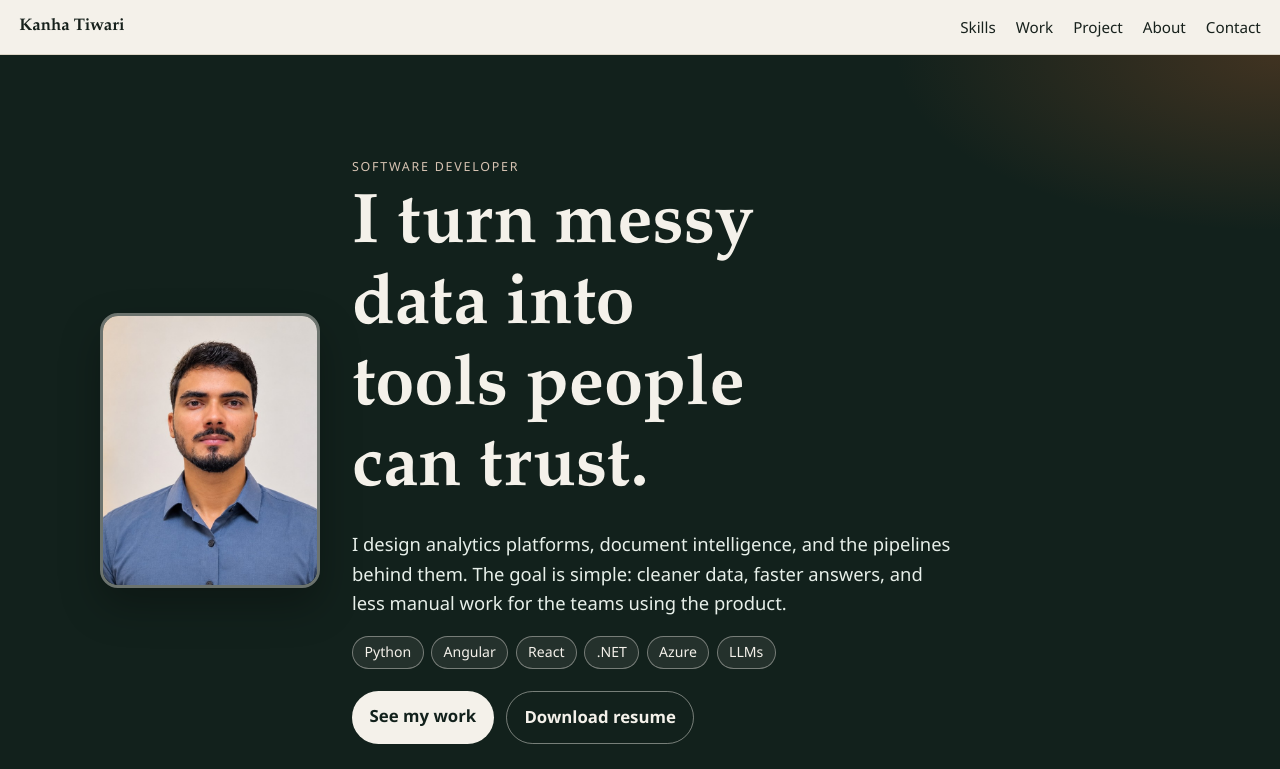
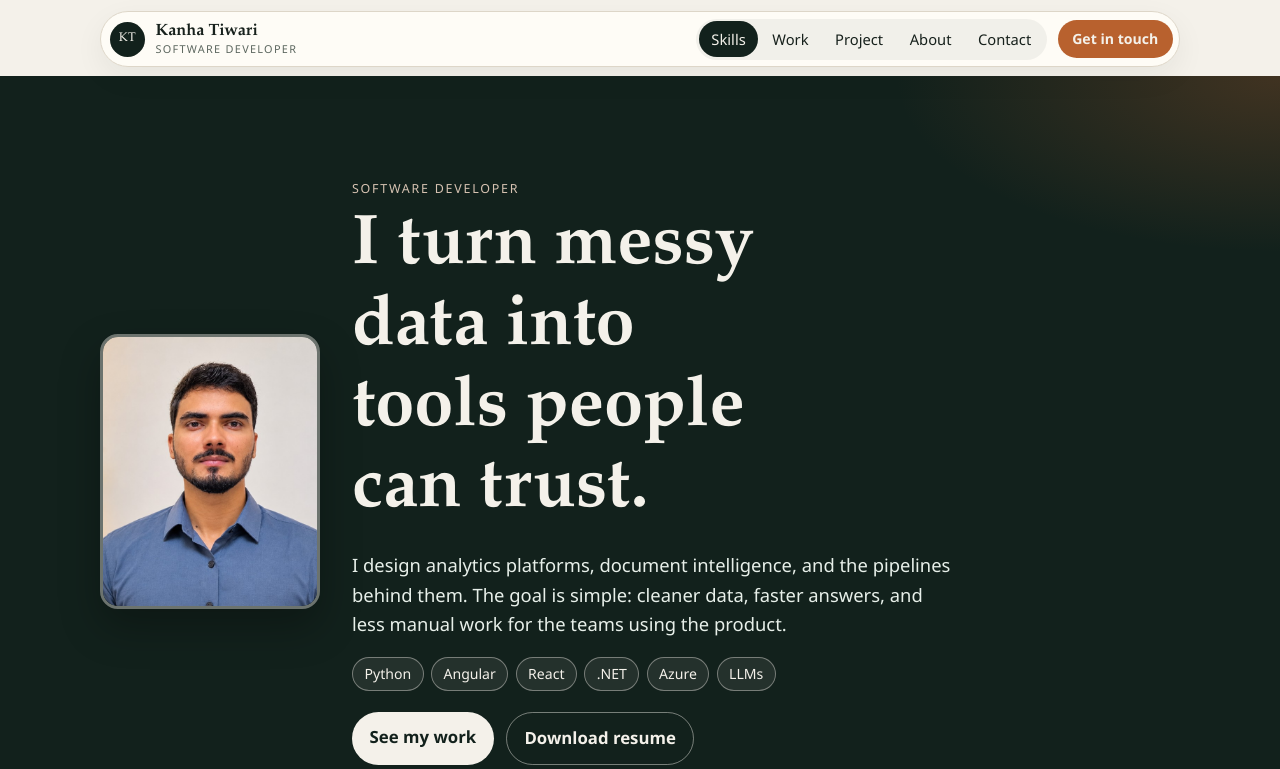
Before and after one commit to kanha638/tiwarikanha26, a plain HTML site: page index.html in a window 1280 px wide. Shown: the top 769 px of the page. Drawn offline with Linux system fonts and the light colour scheme.

Commit message:
tobar design modified

```diff
--- a/index.html
+++ b/index.html
@@ -18,24 +18,35 @@
     <a class="skip-link" href="#main">Skip to content</a>
 
     <header class="site-header">
-      <a class="brand" href="#top">Kanha Tiwari</a>
-      <details class="menu">
-        <summary>Menu</summary>
-        <nav aria-label="Primary">
+      <div class="header-bar">
+        <a class="brand" href="#top">
+          <span class="brand-mark" aria-hidden="true">KT</span>
+          <span class="brand-text">
+            <span class="brand-name">Kanha Tiwari</span>
+            <span class="brand-role">Software Developer</span>
+          </span>
+        </a>
+        <nav class="desktop-nav" aria-label="Primary">
           <a href="#skills">Skills</a>
           <a href="#work">Work</a>
           <a href="#project">Project</a>
           <a href="#about">About</a>
           <a href="#contact">Contact</a>
         </nav>
-      </details>
-      <nav class="desktop-nav" aria-label="Primary">
-        <a href="#skills">Skills</a>
-        <a href="#work">Work</a>
-        <a href="#project">Project</a>
-        <a href="#about">About</a>
-        <a href="#contact">Contact</a>
-      </nav>
+        <a class="header-cta" href="#contact">Get in touch</a>
+        <details class="menu">
+          <summary aria-label="Open menu">
+            <span class="menu-bars" aria-hidden="true"></span>
+          </summary>
+          <nav aria-label="Primary">
+            <a href="#skills">Skills</a>
+            <a href="#work">Work</a>
+            <a href="#project">Project</a>
+            <a href="#about">About</a>
+            <a href="#contact">Contact</a>
+          </nav>
+        </details>
+      </div>
     </header>
 
     <main id="main">
@@ -506,6 +517,47 @@
       </div>
     </footer>
     <script>
+      const siteHeader = document.querySelector(".site-header");
+      const menu = document.querySelector(".menu");
+      const navLinks = document.querySelectorAll(".desktop-nav a, .menu nav a");
+      const sections = ["skills", "work", "project", "about", "contact"]
+        .map((id) => document.getElementById(id))
+        .filter(Boolean);
+
+      const markCurrent = (id) => {
+        navLinks.forEach((link) => {
+          if (link.getAttribute("href") === "#" + id) {
+            link.setAttribute("aria-current", "page");
+          } else {
+            link.removeAttribute("aria-current");
+          }
+        });
+      };
+
+      const sectionWatcher = new IntersectionObserver(
+        (entries) => {
+          const visible = entries
+            .filter((entry) => entry.isIntersecting)
+            .sort((a, b) => b.intersectionRatio - a.intersectionRatio)[0];
+          if (visible) markCurrent(visible.target.id);
+        },
+        { rootMargin: "-45% 0px -45% 0px", threshold: [0, 0.25, 0.6] }
+      );
+
+      sections.forEach((section) => sectionWatcher.observe(section));
+
+      const onScroll = () => {
+        siteHeader.classList.toggle("is-scrolled", window.scrollY > 8);
+      };
+      onScroll();
+      window.addEventListener("scroll", onScroll, { passive: true });
+
+      menu.querySelectorAll("a").forEach((link) => {
+        link.addEventListener("click", () => {
+          menu.removeAttribute("open");
+        });
+      });
+
       const contactForm = document.getElementById("contact-form");
       const motionOk = !window.matchMedia("(prefers-reduced-motion: reduce)").matches;
       if (motionOk) {
--- a/styles.css
+++ b/styles.css
@@ -21,11 +21,11 @@
 }
 
 html {
-  scroll-padding-top: 4.5rem;
+  scroll-padding-top: 5.5rem;
 }
 
 section[id] {
-  scroll-margin-top: 4.5rem;
+  scroll-margin-top: 0;
 }
 
 body {
@@ -77,49 +77,142 @@ a:hover {
   position: sticky;
   top: 0;
   z-index: 5;
+  padding: 0.7rem 0.75rem 0.55rem;
+  background: var(--paper);
+}
+
+.header-bar {
+  position: relative;
+  width: min(1080px, 100%);
+  margin-inline: auto;
   display: flex;
   align-items: center;
-  justify-content: space-between;
-  gap: 1rem;
-  padding: 0.85rem 1.2rem;
-  background: var(--paper);
-  border-bottom: 1px solid var(--line);
+  gap: 0.7rem;
+  padding: 0.4rem 0.4rem 0.4rem 0.55rem;
+  background: rgba(255, 253, 248, 0.88);
+  border: 1px solid var(--line);
+  border-radius: 999px;
+  box-shadow: 0 10px 30px rgba(18, 33, 28, 0.06);
+  backdrop-filter: blur(16px);
+}
+
+.site-header.is-scrolled .header-bar {
+  box-shadow: 0 14px 36px rgba(18, 33, 28, 0.12);
 }
 
 .brand {
+  display: flex;
+  align-items: center;
+  gap: 0.65rem;
+  min-width: 0;
   color: var(--ink);
-  font-family: var(--serif);
-  font-weight: 600;
   text-decoration: none;
 }
 
-.brand:hover {
+.brand-mark {
+  display: grid;
+  place-items: center;
+  flex: none;
+  width: 2.2rem;
+  height: 2.2rem;
+  border-radius: 50%;
+  background: var(--forest);
+  color: var(--cream);
+  font-family: var(--serif);
+  font-size: 0.78rem;
+  letter-spacing: 0.03em;
+}
+
+.brand-text {
+  display: grid;
+  line-height: 1.1;
+  min-width: 0;
+}
+
+.brand-name {
+  font-family: var(--serif);
+  font-weight: 600;
+  font-size: 1.02rem;
+}
+
+.brand-role {
+  display: none;
+  margin-top: 0.15rem;
+  color: var(--muted);
+  font-size: 0.68rem;
+  letter-spacing: 0.12em;
+  text-transform: uppercase;
+}
+
+.brand:hover .brand-name {
   color: var(--green);
 }
 
 .desktop-nav {
   display: none;
-  gap: 1.25rem;
+  margin-left: auto;
+  align-items: center;
+  gap: 0.1rem;
+  padding: 0.18rem;
+  background: rgba(18, 33, 28, 0.05);
+  border-radius: 999px;
 }
 
 .desktop-nav a,
 .menu a {
   color: var(--ink);
   text-decoration: none;
-  font-size: 0.95rem;
+  font-size: 0.92rem;
 }
 
-.desktop-nav a:hover,
-.menu a:hover {
-  color: var(--green);
+.desktop-nav a {
+  padding: 0.38rem 0.78rem;
+  border-radius: 999px;
+}
+
+.desktop-nav a:hover {
+  background: rgba(18, 33, 28, 0.06);
+  color: var(--ink);
+}
+
+.desktop-nav a[aria-current="page"] {
+  background: var(--forest);
+  color: var(--cream);
+}
+
+.desktop-nav a[aria-current="page"]:hover {
+  background: var(--forest);
+  color: var(--cream);
+}
+
+.header-cta {
+  display: none;
+  flex: none;
+  background: var(--warm);
+  color: var(--cream);
+  text-decoration: none;
+  font-size: 0.88rem;
+  font-weight: 600;
+  padding: 0.48rem 0.9rem;
+  border-radius: 999px;
+}
+
+.header-cta:hover {
+  background: var(--forest);
+  color: var(--cream);
 }
 
 .menu summary {
   list-style: none;
   cursor: pointer;
+  display: grid;
+  place-items: center;
+  width: 2.35rem;
+  height: 2.35rem;
+  margin-left: auto;
   border: 1px solid var(--line);
-  border-radius: 999px;
-  padding: 0.35rem 0.9rem;
+  border-radius: 50%;
+  padding: 0;
   background: var(--paper-2);
 }
 
@@ -127,23 +220,83 @@ a:hover {
   display: none;
 }
 
+.menu-bars,
+.menu-bars::before,
+.menu-bars::after {
+  display: block;
+  width: 0.95rem;
+  height: 1.5px;
+  border-radius: 1px;
+  background: var(--ink);
+}
+
+.menu-bars {
+  position: relative;
+}
+
+.menu-bars::before,
+.menu-bars::after {
+  content: "";
+  position: absolute;
+  left: 0;
+}
+
+.menu-bars::before {
+  top: -5px;
+}
+
+.menu-bars::after {
+  top: 5px;
+}
+
+.menu[open] .menu-bars {
+  background: transparent;
+}
+
+.menu[open] .menu-bars::before {
+  top: 0;
+  transform: rotate(45deg);
+}
+
+.menu[open] .menu-bars::after {
+  top: 0;
+  transform: rotate(-45deg);
+}
+
 .menu:not([open]) nav {
   display: none;
 }
 
+.menu a:hover {
+  color: var(--green);
+}
+
+.menu a[aria-current="page"] {
+  color: var(--green);
+  font-weight: 600;
+}
+
 .menu nav {
   display: grid;
-  gap: 0.7rem;
-  margin-top: 0.55rem;
-  min-width: 9rem;
+  gap: 0.15rem;
+  min-width: 11rem;
   position: absolute;
-  right: 1rem;
-  top: 3.3rem;
+  right: 0;
+  top: calc(100% + 0.5rem);
   background: var(--paper-2);
   border: 1px solid var(--line);
-  border-radius: 12px;
-  padding: 0.85rem 1rem;
+  border-radius: 16px;
+  padding: 0.45rem;
   box-shadow: var(--shadow);
+}
+
+.menu nav a {
+  padding: 0.5rem 0.75rem;
+  border-radius: 10px;
+}
+
+.menu nav a:hover {
+  background: rgba(18, 33, 28, 0.05);
 }
 
 .hero {
@@ -565,8 +718,16 @@ h3 {
     display: none;
   }
 
+  .brand-role {
+    display: block;
+  }
+
   .desktop-nav {
     display: flex;
+  }
+
+  .header-cta {
+    display: inline-block;
   }
 
   .hero-grid {
@@ -638,7 +799,9 @@ h3 {
   .project,
   .chips li,
   .hero-skills li,
-  .desktop-nav a::after {
+  .desktop-nav a,
+  .header-cta,
+  .header-bar {
     transition: transform 0.25s ease, background 0.2s ease, color 0.2s ease, border-color 0.2s ease, box-shadow 0.25s ease;
   }
 
@@ -661,26 +824,6 @@ h3 {
   .hero-skills li:hover {
     transform: translateY(-2px);
     border-color: var(--green);
-  }
-
-  .desktop-nav a {
-    position: relative;
-  }
-
-  .desktop-nav a::after {
-    content: "";
-    position: absolute;
-    left: 0;
-    bottom: -0.3rem;
-    width: 100%;
-    height: 2px;
-    background: var(--green);
-    transform: scaleX(0);
-    transform-origin: left;
-  }
-
-  .desktop-nav a:hover::after {
-    transform: scaleX(1);
   }
 
   .reveal {
```
